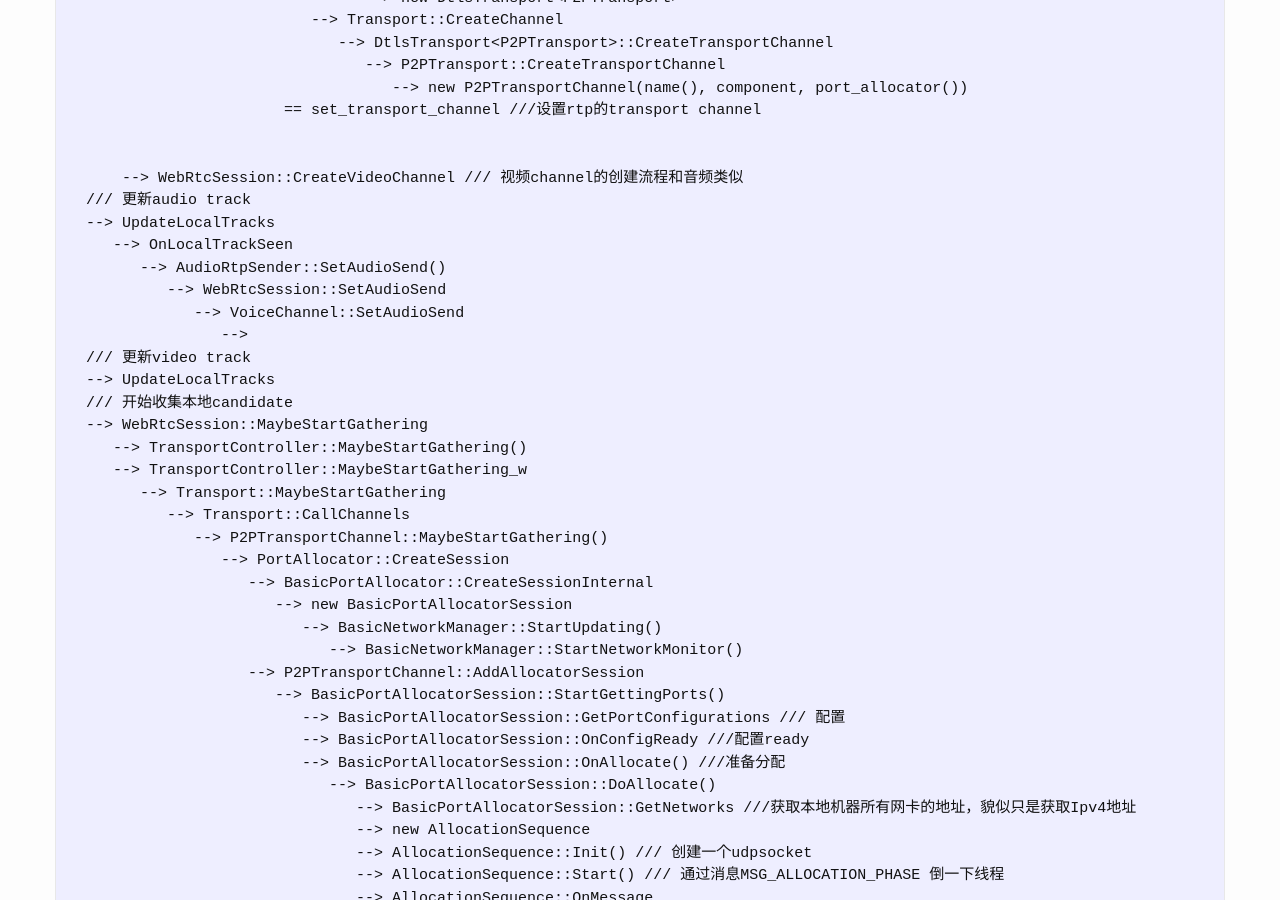
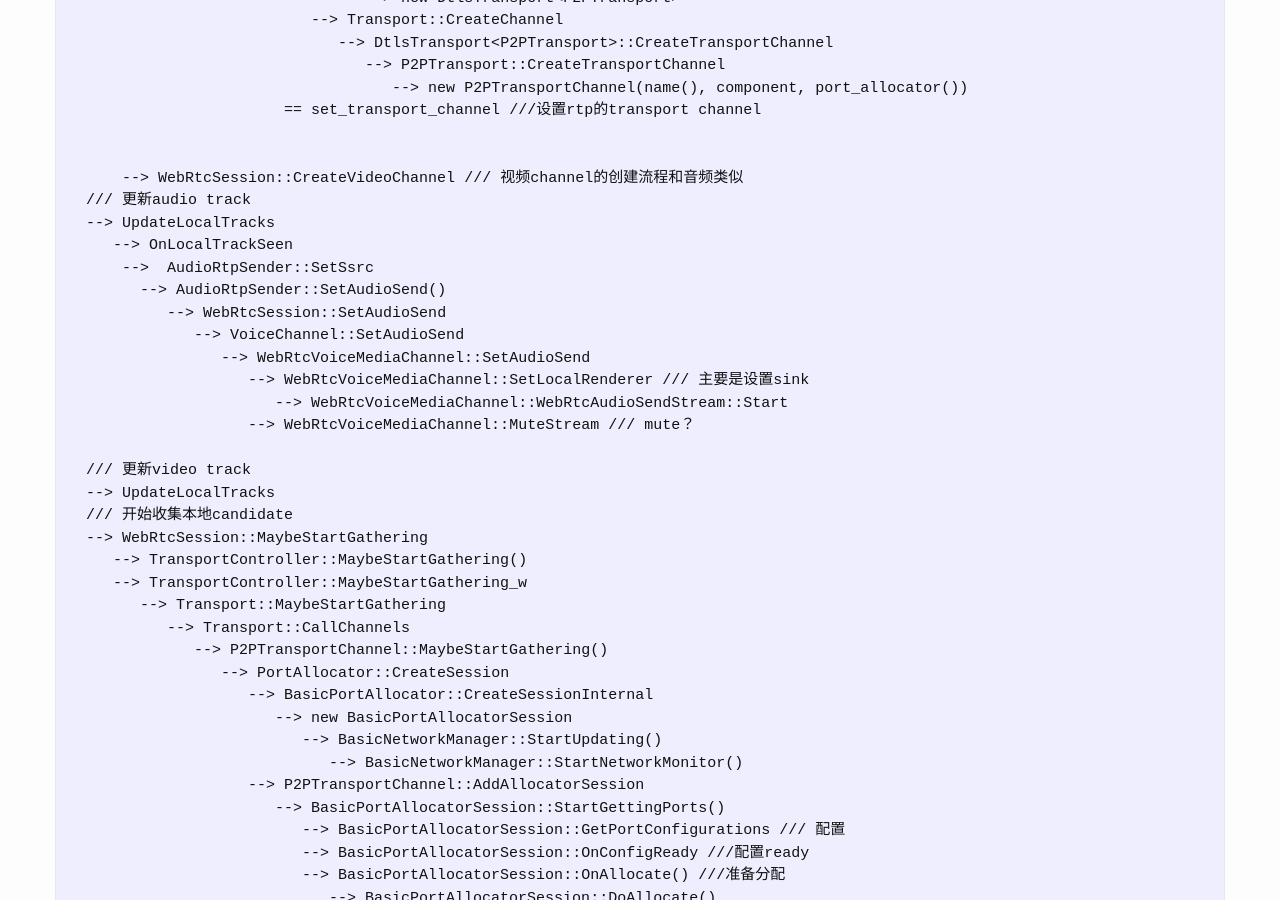
Before and after one commit to haska1025/haska1025.github.io, a Jekyll site: the page built from _posts/2019-01-21-create_offer.md, in a window 1280 px wide and 900 px high, scrolled down 3610 px. Built offline with Jekyll 4.4.1, drawn with Linux system fonts in a browser that asks for light colours; our own code applies the rules of GitHub Pages for plain Markdown files.

Commit message:
Update 2019-01-21-create_offer.md

```diff
--- a/_posts/2019-01-21-create_offer.md
+++ b/_posts/2019-01-21-create_offer.md
@@ -163,10 +163,15 @@ PeerConnection::SetLocalDescription
   /// 更新audio track
   --> UpdateLocalTracks
      --> OnLocalTrackSeen
+      -->  AudioRtpSender::SetSsrc
         --> AudioRtpSender::SetAudioSend()
            --> WebRtcSession::SetAudioSend
               --> VoiceChannel::SetAudioSend
-                 -->
+                 --> WebRtcVoiceMediaChannel::SetAudioSend
+                    --> WebRtcVoiceMediaChannel::SetLocalRenderer /// 主要是设置sink
+                       --> WebRtcVoiceMediaChannel::WebRtcAudioSendStream::Start
+                    --> WebRtcVoiceMediaChannel::MuteStream /// mute？
+
   /// 更新video track
   --> UpdateLocalTracks
   /// 开始收集本地candidate
```
